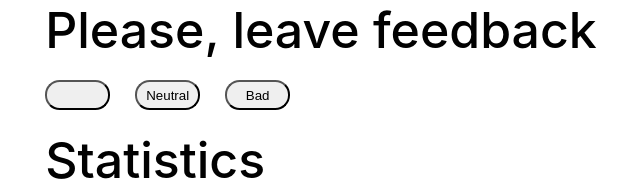
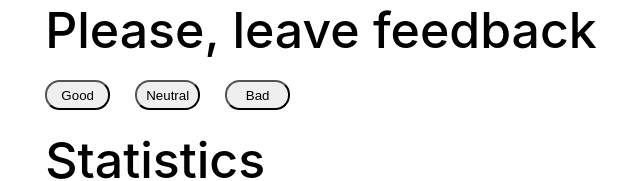
Before and after one commit to DmytroSvarkovskiy/goit-react-hw-02-feedback, a React (Create React App) app: page / in a window 1280 px wide. Shown: the top 181 px of the page, without its empty margins (319-959 px from the left). Built offline with nearby package versions, Linux system fonts and the light colour scheme.

Commit message:
Update Feedback.jsx

```diff
--- a/src/components/Feedback/Feedback.jsx
+++ b/src/components/Feedback/Feedback.jsx
@@ -16,7 +16,7 @@ export class Feedback extends Component {
       <div>
         <FeedbackText>Please, leave feedback</FeedbackText>
         <FeedbackBtnWRapper>
-          <FeedbackBtn></FeedbackBtn>
+          <FeedbackBtn>Good</FeedbackBtn>
           <FeedbackBtn>Neutral</FeedbackBtn>
           <FeedbackBtn>Bad</FeedbackBtn>
         </FeedbackBtnWRapper>
```
